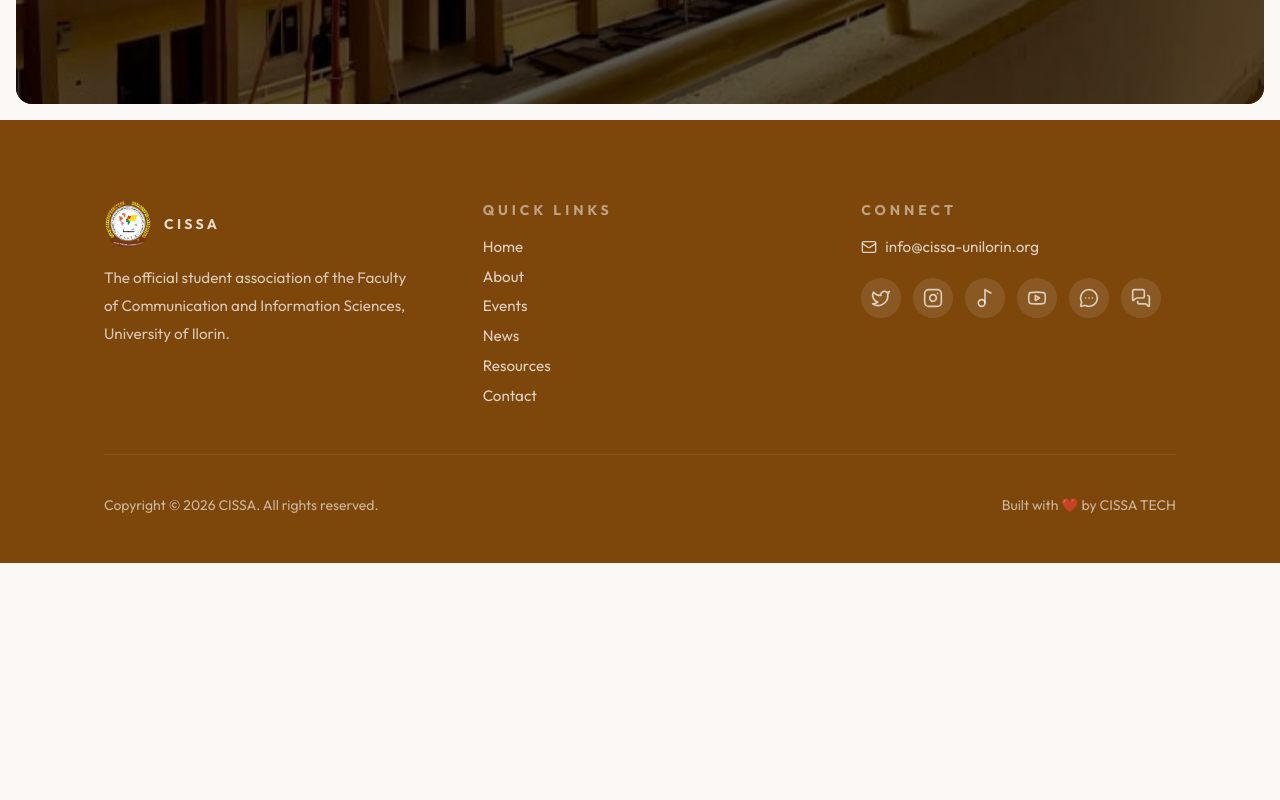
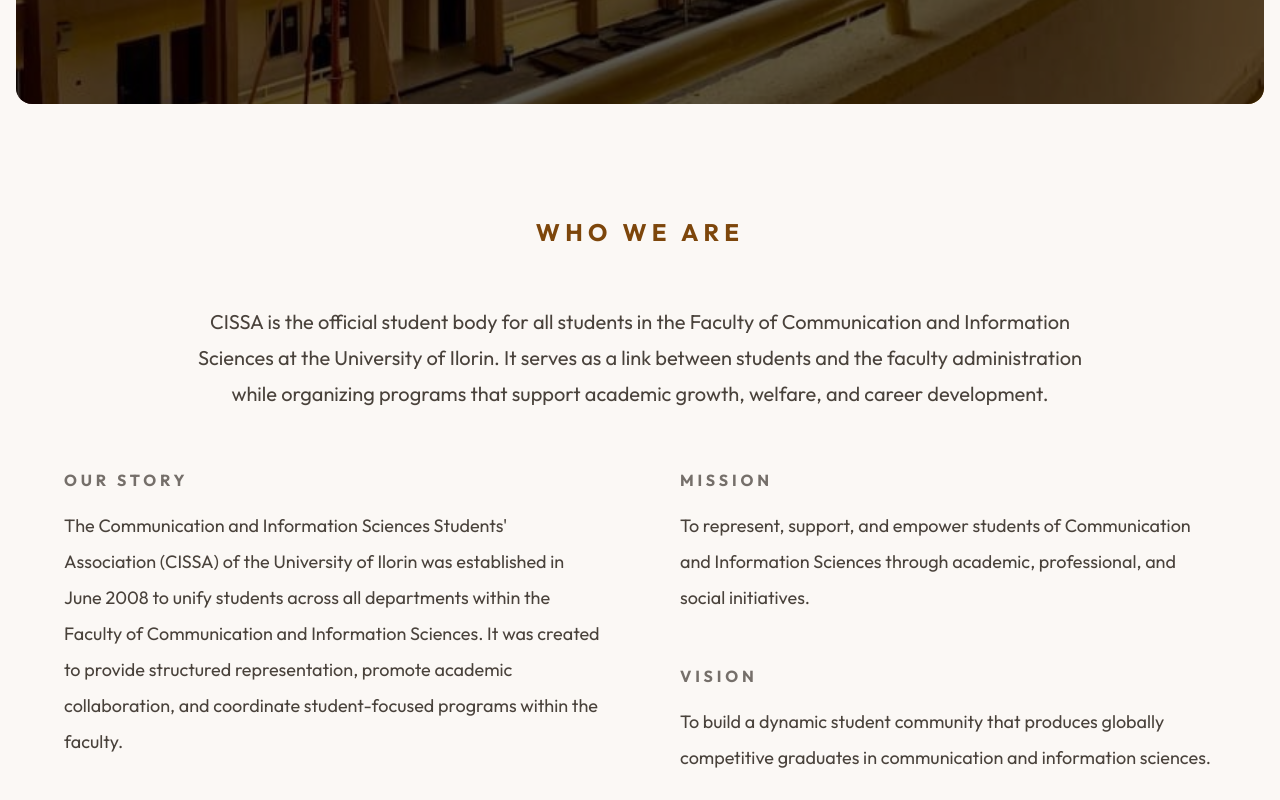
Before and after one commit to cissaunilorin/cissa-paragon-website-frontend, a Next.js app: page /about in a window 1280 px wide. Shown: the part 680-1480 px from the top of the page. Before the commit the page ends 1243 px from the top, so only its background shows below. Built offline with nearby package versions, Linux system fonts and the light colour scheme.

Commit message:
feat: add WhoWeAre component to about page

```diff
--- /dev/null
+++ b/src/app/(main)/about/_components/WhoWeAre.tsx
@@ -0,0 +1,64 @@
+export default function WhoWeAre() {
+	return (
+		<section className="bg-base-100 py-16 md:py-20 lg:py-24">
+			<div className="container mx-auto px-4">
+				<div className="mx-auto max-w-6xl">
+					<div className="mb-12 text-center md:mb-14">
+						<p className="text-lg font-bold uppercase tracking-[0.22em] text-primary md:text-2xl">
+							Who We Are
+						</p>
+					</div>
+
+					<p className="mx-auto mb-12 max-w-4xl text-center text-base font-normal leading-8 text-base-content/80 md:mb-14 md:text-xl md:leading-9">
+						CISSA is the official student body for all students in the Faculty
+						of Communication and Information Sciences at the University of
+						Ilorin. It serves as a link between students and the faculty
+						administration while organizing programs that support academic
+						growth, welfare, and career development.
+					</p>
+
+					<div className="grid gap-12 lg:grid-cols-2 lg:gap-16 xl:gap-20">
+						<div className="space-y-4">
+							<p className="text-sm font-bold uppercase tracking-[0.24em] text-base-content/60 text-center md:text-base md:text-left">
+								Our Story
+							</p>
+							<p className="max-w-prose text-base text-center md:text-left font-normal leading-8 text-base-content/80 md:text-lg md:leading-9">
+								The Communication and Information Sciences Students'
+								Association (CISSA) of the University of Ilorin was
+								established in June 2008 to unify students across all
+								departments within the Faculty of Communication and
+								Information Sciences. It was created to provide structured
+								representation, promote academic collaboration, and
+								coordinate student-focused programs within the faculty.
+							</p>
+						</div>
+
+						<div className="space-y-10 lg:space-y-12">
+							<div className="space-y-4">
+								<p className="text-sm font-bold uppercase tracking-[0.24em] text-base-content/60 text-center md:text-base md:text-left">
+									Mission
+								</p>
+								<p className="max-w-prose text-base text-center md:text-left font-normal leading-8 text-base-content/80 md:text-lg md:leading-9">
+									To represent, support, and empower students of Communication
+									and Information Sciences through academic, professional, and
+									social initiatives.
+								</p>
+							</div>
+
+							<div className="space-y-4">
+								<p className="text-sm font-bold uppercase tracking-[0.24em] text-base-content/60 text-center md:text-base md:text-left">
+									Vision
+								</p>
+								<p className="max-w-prose text-base text-center md:text-left font-normal leading-8 text-base-content/80 md:text-lg md:leading-9">
+									To build a dynamic student community that produces globally
+									competitive graduates in communication and information
+									sciences.
+								</p>
+							</div>
+						</div>
+					</div>
+				</div>
+			</div>
+		</section>
+	);
+}
--- a/src/app/(main)/about/page.tsx
+++ b/src/app/(main)/about/page.tsx
@@ -1,6 +1,7 @@
 import type { Metadata } from "next";
 
 import Hero from "./_components/Hero";
+import WhoWeAre from "./_components/WhoWeAre";
 
 export const metadata: Metadata = {
 	title: "About Us",
@@ -9,5 +10,10 @@ export const metadata: Metadata = {
 };
 
 export default function AboutPage() {
-	return <Hero />;
+	return (
+		<>
+			<Hero />
+			<WhoWeAre />
+		</>
+	);
 }
```
